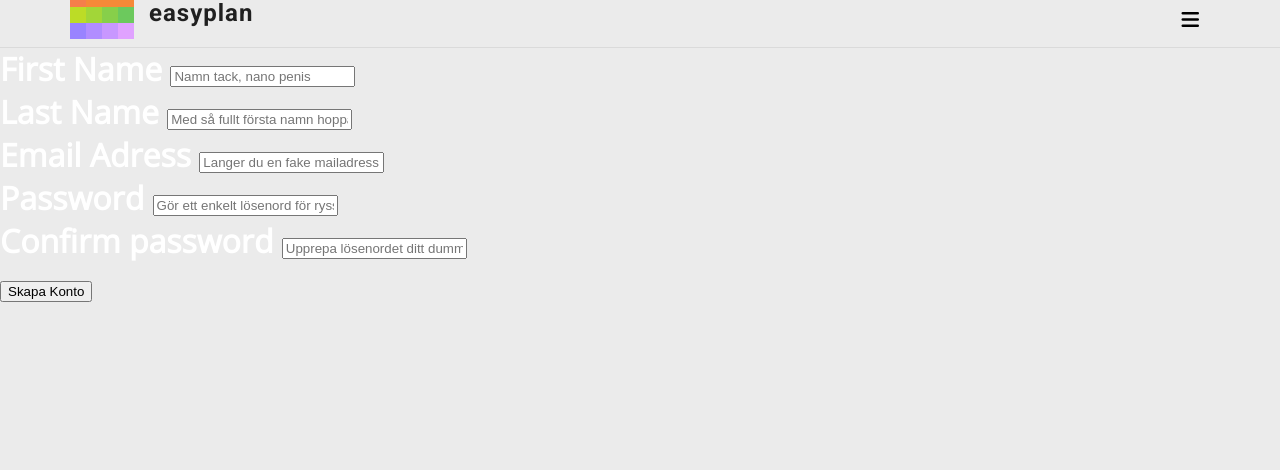
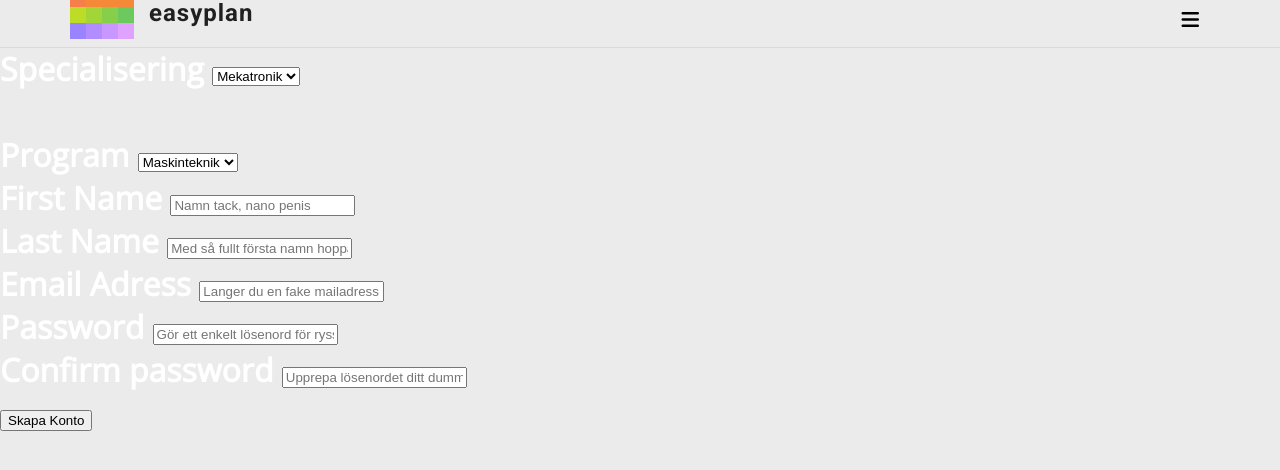
Before and after one commit to FilipBirkfeldt/easyplan, a Flask app: page /register in a window 1280 px wide. Shown: the part 17-487 px from the top of the page. Run offline with Flask 2, Linux system fonts and the light colour scheme; some libraries are stand-ins or nearby versions.

Commit message:
Registration form finished, time for front-end

```diff
--- a/flaskr/forms.py
+++ b/flaskr/forms.py
@@ -1,7 +1,8 @@
 from flask_wtf import FlaskForm
-from wtforms import StringField, SubmitField, FieldList, FormField, Form, PasswordField
+from wtforms import StringField, SubmitField, FieldList, FormField, Form, PasswordField, SelectField
 from wtforms.validators import Length, EqualTo, DataRequired, Email
-
+specChoices = [('Mek', 'Mekatronik'), ('Energi', 'Energi'), ('Log','Logistik')]
+programChoices = [('M', 'Maskinteknik')]
 
 class courseField(FlaskForm):
     course = StringField(label = 'Kurskod')
@@ -22,4 +23,6 @@ class Registrator(FlaskForm):
     email_address = StringField(label = 'Email Adress', validators = [Email(), DataRequired() ])
     password = PasswordField(label = 'Password', validators = [Length(min = 3, max = 15)])
     passwordConfirmation = PasswordField(label = 'Confirm password', validators = [EqualTo('password')])
+    program = SelectField(label = 'Program', choices = programChoices, validators = [DataRequired()])
+    specialisering = SelectField(label = 'Specialisering',  choices = specChoices, validators = [DataRequired()])
     submit = SubmitField(label = 'Skapa Konto')
--- a/flaskr/routes.py
+++ b/flaskr/routes.py
@@ -1,7 +1,7 @@
 from flaskr import app
 from flask import render_template, url_for, redirect, flash, request
 from checkPoints_graduation.calculatePoints import getAllPointsDict
-from flaskr.forms import Registrator
+from flaskr.forms import Registrator, specChoices, programChoices
 #from flaskr.forms import courseField
 @app.route("/", methods =['GET', 'POST'])
 def index():
--- a/flaskr/templates/register.html
+++ b/flaskr/templates/register.html
@@ -10,12 +10,17 @@ easyplan - stop struggle | Register
     <form method = "POST", class = "form-register" style="color:white">
         {{ form.hidden_tag() }}
     <h1>
-
+        <br>
+        {{ form.specialisering.label() }}
+        {{ form.specialisering(class = "field") }}
+        <br>
+        <br>
+        {{ form.program.label() }}
+        {{ form.program(class = "field") }}
         <br>
         {{ form.firstName.label() }}
         {{ form.firstName( placeholder = "Namn tack, nano penis" )}}
         <br>
-
         {{ form.lastName.label() }}
         {{ form.lastName(placeholder = "Med så fullt första namn hoppas jag efternamnet är snyggare" )}}
         <br>
```
